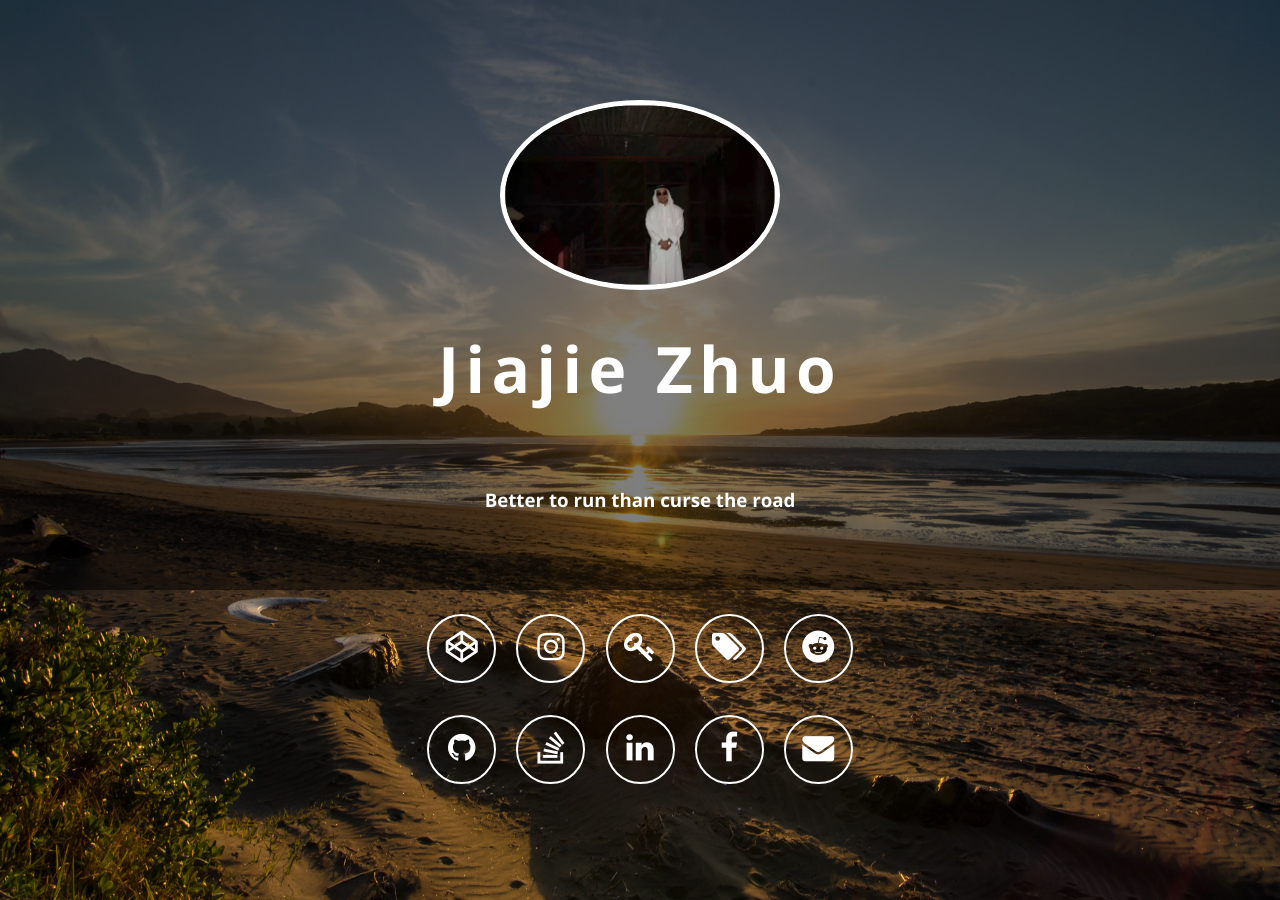
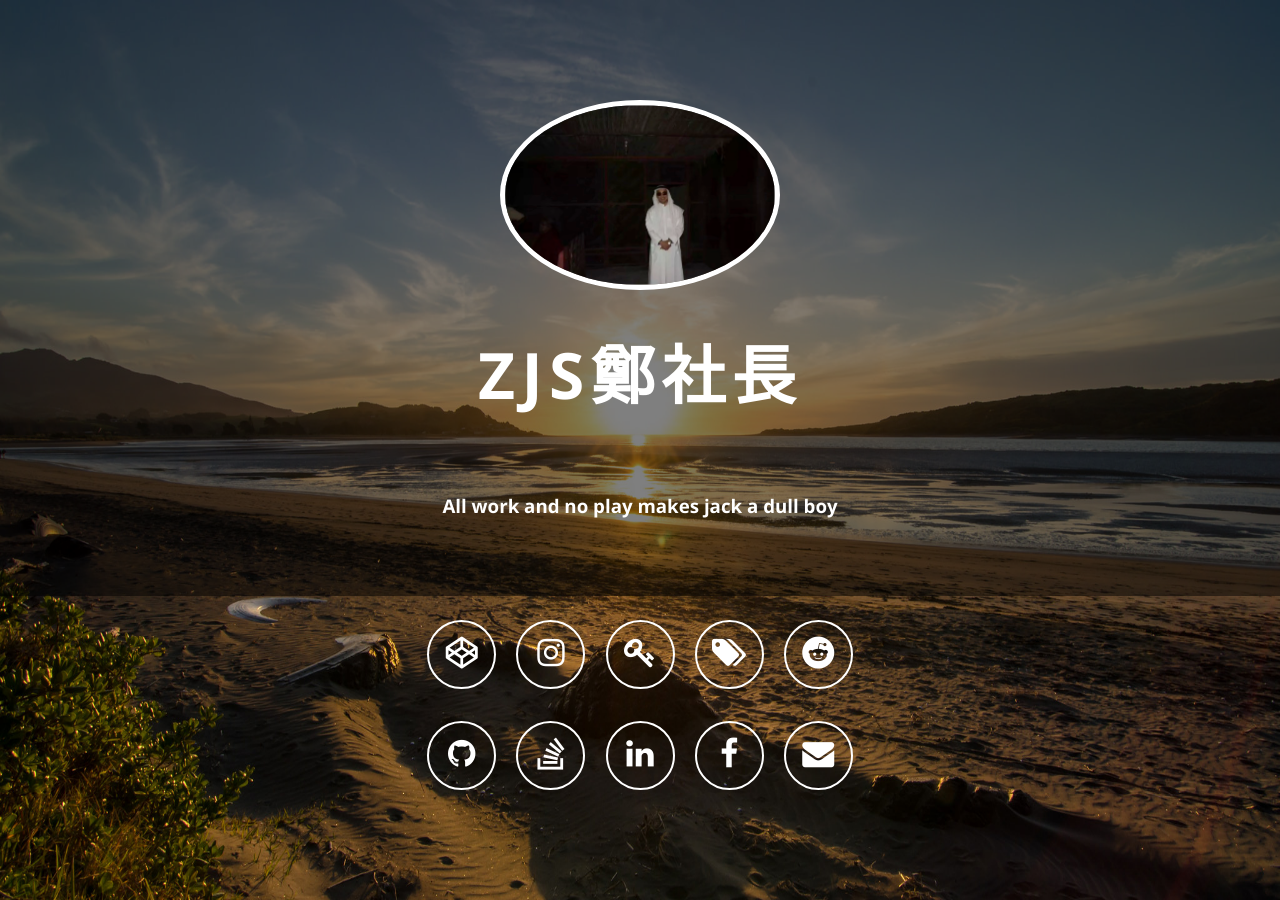
Before and after one commit to Robin-yhZheng/Robin-yhZheng.github.io, a Jekyll site: the page index.html, which Jekyll copies as it is, in a window 1280 px wide. Built offline with Jekyll 4.4.1, drawn with Linux system fonts in a browser that asks for light colours; nearby versions of some CDN libraries.

Commit message:
Change the name.

```diff
--- a/index.html
+++ b/index.html
@@ -20,7 +20,7 @@
             <img src="img/1.JPG" id="avatar">
 
 
-            <h1>Jiajie Zhuo</h1>
+            <h1>ZJS鄭社長</h1>
 
             <!--h3>与其感慨路难行，不如马上出发</h3-->
 
@@ -28,7 +28,7 @@
             <br/>
             <br/>
 
-            <h3>Better to run than curse the road</h3>
+            <h3>All work and no play makes jack a dull boy</h3>
 
         </div>
 
```
